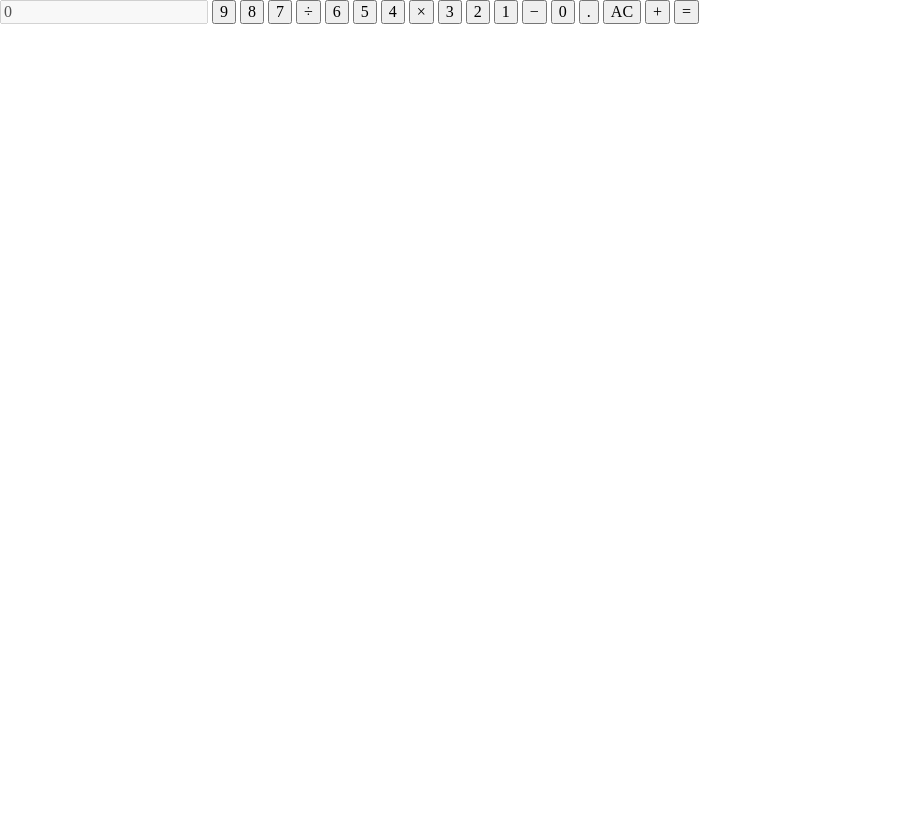
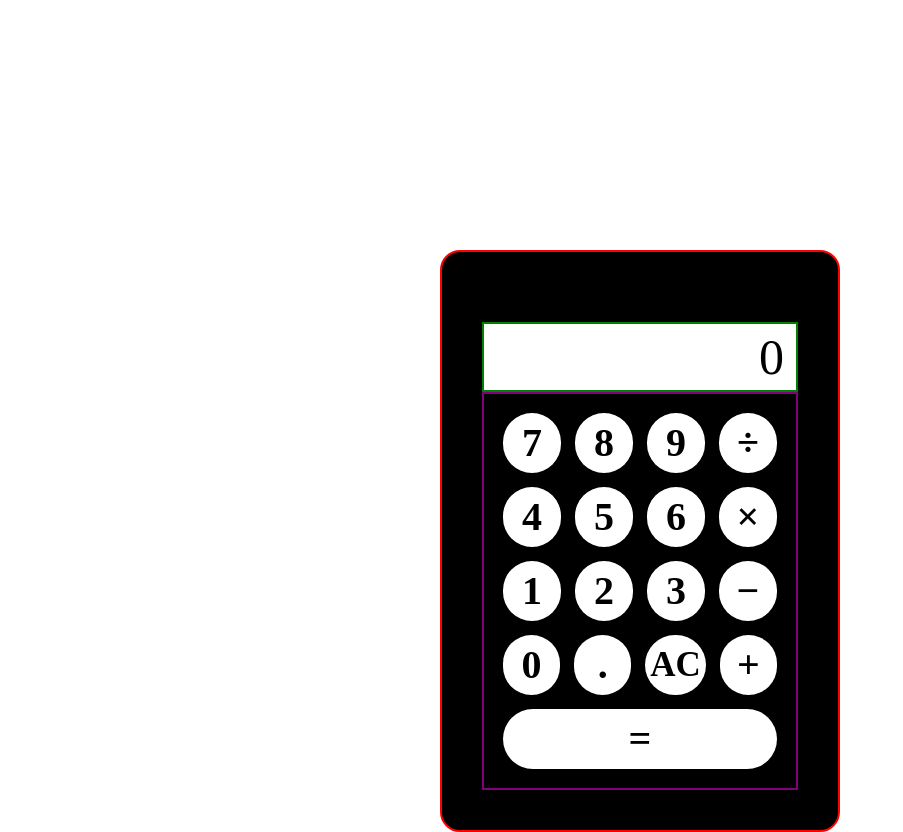
Before and after one commit to codingmypath/calculator, a plain HTML site: page index.html in a window 1280 px wide. Shown: the whole page, without its empty margins (0-903 px from the left). Before the commit the page ends 800 px from the top, so only its background shows below. Drawn offline with Linux system fonts and the light colour scheme.

Commit message:
I started working on the css

```diff
--- a/css/style.css
+++ b/css/style.css
@@ -4,42 +4,65 @@
 
 /* Box Model Hack */
 *{
+  font-size: 62.5%;
   box-sizing: border-box;
+  margin: 0;
 }
 
 /******************************************
 /* LAYOUT
 /*******************************************/
-body {
-  height: 100%;
-}
-h1, h2{
-  text-align: center;
-}
-img{
-  display: block;
-  height: 300px;
-  margin: 0 auto;
+
+.calculator {
+  /* position: absolute; */
+  max-width: 400px;
+  /* top: 50%;
+  left: 50%;
+  transform: translate( -50%, -50%);
+  width: 400px; */
+  margin: auto;
+  padding: 40px;
+  padding-top: 70px;
+  margin-top: 250px;
+  background-color: black;
+  border: 2px solid red;
+  border-radius: 20px;
 }
 
-.buttons {
-  display: grid;
+ .screen {
+  width: 100%;
+  height: 70px;
+  font-size: 5rem;
+  text-align: right;
+  background: white;
+  color: black;
+  border: 2px solid green;
+  padding-right: 12px;
+}
 
-  grid-template-columns: repeat(4, 1fr);
+.calc-buttons {
+  display: flex;
+  flex-direction: row;
+  flex-wrap: wrap;
+  border: 2px solid purple;
+  padding: 12px;
 }
-ul{
-  width: 100px;
-  height: 100%;
-  border: 3px solid black;
-  margin: 0 auto;
-  list-style: none;
-  padding: 0;
+
+button {
+  height: 60px;
+  background: white;
+  border: none;
+  border-radius: 30px;
+  font-size: 4rem;
+  font-weight: bold;
+  color: black;
+  margin: 7px;
+  padding: 5px;
+  flex: 1 0 18%;
 }
-li{
-  text-align: center;
-  width: 94px;
-  height: 49px;
-  border: 1px solid black;
+
+.all-clear {
+  font-size: 3.5rem;
 }
 
 /******************************************
--- a/index.html
+++ b/index.html
@@ -16,54 +16,30 @@
 
 		<section class="calculator">
 			<input class="screen" type="text" value="0" disabled>
+			<section class="calc-buttons">
+				<button type="button" value="7">7</button>
+				<button type="button" value="8">8</button>
 				<button type="button" value="9">9</button>
-			<button type="button" value="8">8</button>
-			<button type="button" value="7">7</button>
 				<button type="button" value="/">&divide;</button>
 
+				<button type="button" value="4">4</button>
+				<button type="button" value="5">5</button>
 				<button type="button" value="6">6</button>
-			<button type="button" value="5">5</button>
-			<button type="button" value="4">4</button>
 				<button type="button" value="x">&times;</button>
 
+				<button type="button" value="1">1</button>
+				<button type="button" value="2">2</button>
 				<button type="button" value="3">3</button>
-			<button type="button" value="2">2</button>
-			<button type="button" value="1">1</button>
 				<button type="button" value="-">&minus;</button>
 
 				<button type="button" value="0">0</button>
 				<button type="button" value=".">.</button>
-			<button type="button" value="AC">AC</button>
+				<button type="button" class="all-clear" value="AC">AC</button>
 				<button type="button" value="+">&plus;</button>
 
 				<button type="button" value="">&equals;</button>
-
 			</section>
-
-
-
-
-		<!-- <h1>Calculator</h1>
-		<div class="buttons">
-		<ul>
-			<li id="zero">0</li>
-			<li id="one">1</li>
-			<li id="two">2</li>
-			<li id="three">3</li>
-			<li id="four">4</li>
-			<li id="five">5</li>
-			<li id="six">6</li>
-			<li id="seven">7</li>
-			<li id="eight">8</li>
-			<li id="nine">9</li>
-			<li id="plus">+</li>
-			<li id="minus">-</li>
-			<li id="divide">/</li>
-			<li id="multiply">*</li>
-		</ul>
-		</div>
-
-		<h2>Result: <span id="placeToPutResult"></span></h2> -->
+		</section>
 
 
 		<script type="text/javascript" src="js/main.js"></script>
```
Lines whose indentation alone changed are shown as unchanged.
